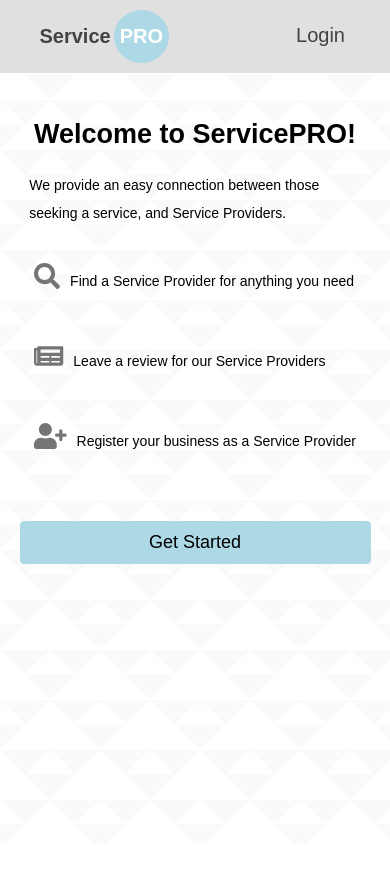
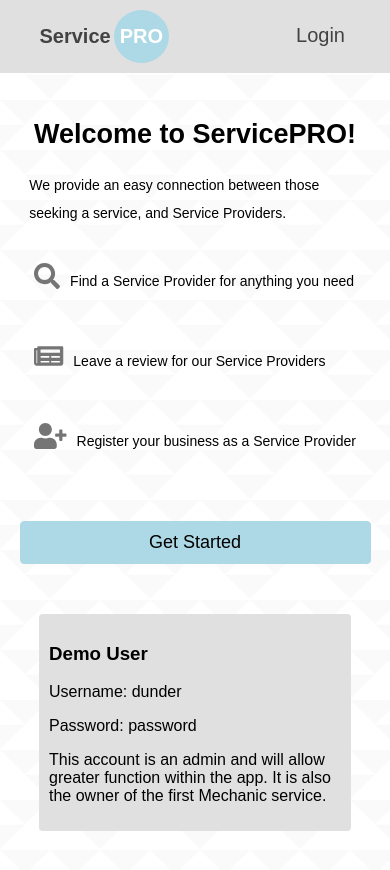
Before and after one commit to Stevenwthornton0/servicepro_client, a React (Create React App) app: page / in a window 390 px wide. Shown: the top 870 px of the page. Before the commit the page ends 844 px from the top, so only its background shows below. Built offline with nearby package versions, Linux system fonts and the light colour scheme; a web font is replaced by a local one.

Commit message:
added demo user info

```diff
--- a/src/Routes/HomePage/HomePage.css
+++ b/src/Routes/HomePage/HomePage.css
@@ -34,6 +34,13 @@
     display: flex;
     flex-direction: row;
     justify-content: space-between;
+}
+
+.demoUser {
+    background: #e0e0e0;
+    width: 80%;
+    padding: 10px;
+    border-radius: 4px;
 }
 
 @media screen and (max-width: 1030px) {
@@ -99,6 +106,11 @@
 }
 
 @media screen and (max-width: 500px) {
+    .demoUser {
+        margin-left: auto;
+        margin-right: auto;
+        margin-top: 50px;
+    }
 
     .infoContainer {
         width: 100%;
--- a/src/Routes/HomePage/HomePage.js
+++ b/src/Routes/HomePage/HomePage.js
@@ -52,6 +52,13 @@
                             </button>
                         </Link>
                     </div>
+
+                    <div className='demoUser'>
+                        <h3 clasName='bold'>Demo User</h3>
+                        <p>Username: dunder</p>
+                        <p>Password: password</p>
+                        <p>This account is an admin and will allow greater function within the app. It is also the owner of the first Mechanic service.</p>
+                    </div>
                 </div>
 
                 <div className='computer'>
```
